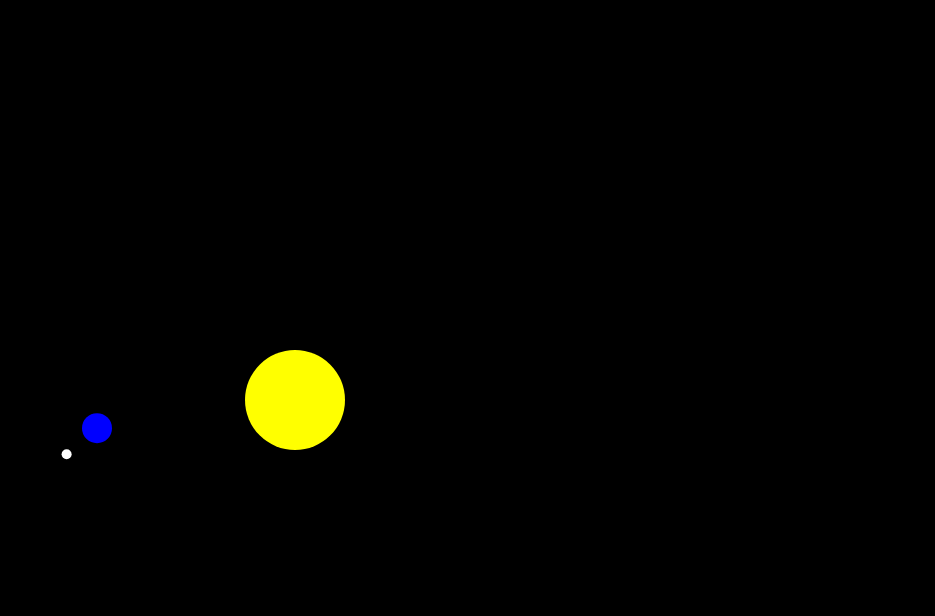
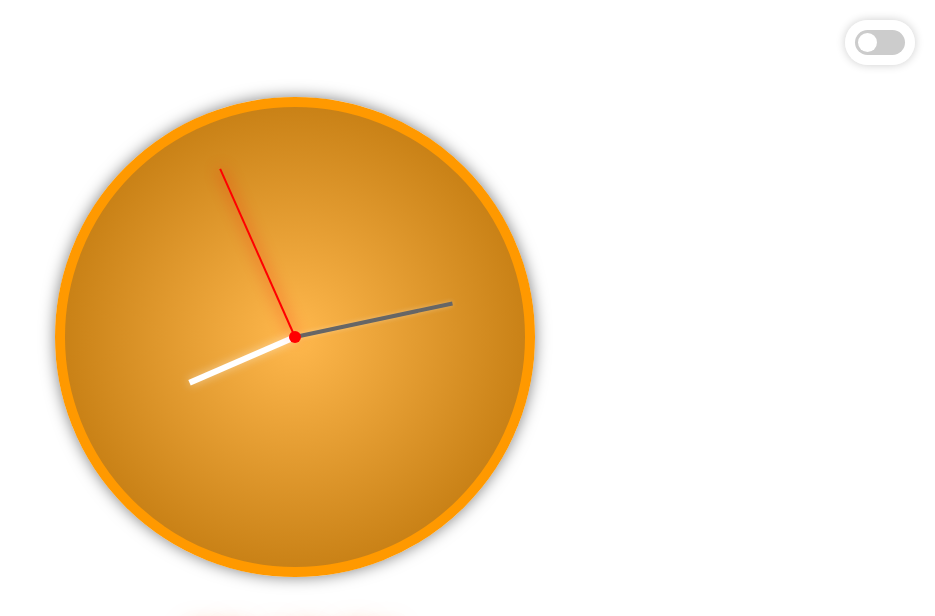
Before and after one commit to mohitsbh/Analog-Clock, a plain HTML site: page index.html in a window 1280 px wide. Shown: the top 616 px of the page, without its empty margins (345-1280 px from the left). Drawn offline with Linux system fonts and the light colour scheme.

Commit message:
Update index.html

```diff
--- a/index.html
+++ b/index.html
@@ -3,92 +3,256 @@
 <head>
     <meta charset="UTF-8">
     <meta name="viewport" content="width=device-width, initial-scale=1.0">
-    <title>Sun, Earth, and Moon</title>
+    <title>Analog and Digital Clock</title>
     <style>
+        /* Basic reset and defaults */
+        * {
+            margin: 0;
+            padding: 0;
+            box-sizing: border-box;
+        }
+
         body {
-            margin: 0;
+            display: flex;
+            justify-content: center;
+            align-items: center;
+            height: 100vh;
+            flex-direction: column;
+            font-family: 'Arial', sans-serif;
+            transition: background-color 0.5s, color 0.5s; /* Smooth transition for modes */
+        }
+
+        /* Container for dark/light mode toggle */
+        .toggle-container {
+            position: absolute;
+            top: 20px;
+            right: 20px;
+            background-color: rgba(255, 255, 255, 0.6);
+            border-radius: 50px;
+            padding: 10px;
+            cursor: pointer;
             display: flex;
             align-items: center;
             justify-content: center;
-            background-color: black;
-            height: 100vh;
-            overflow: hidden;
+            box-shadow: 0 0 10px rgba(0, 0, 0, 0.2);
         }
-        canvas {
-            display: block;
+
+        .toggle-container input {
+            width: 50px;
+            height: 25px;
+            border-radius: 25px;
+            appearance: none;
+            background-color: #ccc;
+            position: relative;
+            transition: all 0.3s;
+        }
+
+        .toggle-container input:checked {
+            background-color: #333;
+        }
+
+        .toggle-container input:before {
+            content: '';
+            position: absolute;
+            top: 3px;
+            left: 3px;
+            width: 19px;
+            height: 19px;
+            background-color: #fff;
+            border-radius: 50%;
+            transition: transform 0.3s;
+        }
+
+        .toggle-container input:checked:before {
+            transform: translateX(25px);
+        }
+
+        .clock {
+            width: 60vmin;
+            height: 60vmin;
+            border: 10px solid #ff9900;
+            border-radius: 50%;
+            position: relative;
+            box-shadow: 0 0 15px rgba(0, 0, 0, 0.5);
+            margin-bottom: 30px;
+            background: radial-gradient(circle, #ffb84d, #b36b00);
+            transition: background 0.5s, box-shadow 0.5s; /* Smooth background and shadow change */
+        }
+
+        .hand {
+            position: absolute;
+            bottom: 50%;
+            left: 50%;
+            transform-origin: 50% 100%;
+            transform: translateX(-50%);
+        }
+
+        .hour-hand, .minute-hand, .second-hand {
+            transition: transform 0.5s ease;
+        }
+
+        .hour-hand {
+            width: 6px;
+            height: 25%;
+            background-color: #fff;
+            z-index: 3;
+            box-shadow: 0 0 10px rgba(255, 255, 255, 0.5);
+        }
+
+        .minute-hand {
+            width: 4px;
+            height: 35%;
+            background-color: #666;
+            z-index: 4;
+            box-shadow: 0 0 5px rgba(255, 255, 255, 0.3);
+        }
+
+        .second-hand {
+            width: 2px;
+            height: 40%;
+            background-color: #ff0000;
+            z-index: 4;
+            box-shadow: 0 0 15px #ff0000;
+        }
+
+        .center-dot {
+            width: 12px;
+            height: 12px;
+            background-color: #ff0000;
+            border-radius: 50%;
+            position: absolute;
+            bottom: 50%;
+            left: 50%;
+           z-index: 6;
+            transform: translateX(-50%) translateY(50%);
+        }
+
+        .digital-clock {
+            font-family: 'Roboto', sans-serif;
+            font-size: 4vw; /* Responsive font size for digital clock */
+            color: #ff9900;
+            text-align: center;
+            margin-top: 15px;
+            letter-spacing: 2px;
+            text-shadow: 0 0 10px #ff6600, 0 0 20px #ff6600, 0 0 30px #ff6600;
+        }
+
+        .date-display {
+            font-size: 18px;
+            text-align: center;
+            color: #bbb;
+        }
+
+        /* Media Queries for responsive design */
+        @media (max-width: 768px) {
+            .clock {
+                width: 70vmin;
+                height: 70vmin;
+            }
+            .digital-clock {
+                font-size: 5vw;
+            }
+        }
+
+        @media (max-width: 480px) {
+            .clock {
+                width: 80vmin;
+                height: 80vmin;
+            }
+            .digital-clock {
+                font-size: 6vw;
+            }
+        }
+
+        /* Dark mode styles */
+        body.dark-mode {
+            background-color: #1e1e1e;
+            color: white;
+        }
+
+        .clock.dark-mode {
+            background: radial-gradient(circle, #6f4e37, #3b2f2a);
+            box-shadow: 0 0 20px rgba(0, 0, 0, 0.8);
+        }
+
+        .digital-clock.dark-mode {
+            color: #ff9900;
+        }
+
+        .date-display.dark-mode {
+            color: #777;
         }
     </style>
 </head>
 <body>
-    <canvas id="solarCanvas"></canvas>
+
+    <!-- Dark/Light Mode Toggle -->
+    <div class="toggle-container">
+        <input type="checkbox" id="modeToggle">
+    </div>
+
+    <!-- Analog Clock and Date -->
+    <div class="clock">
+        <div class="center-dot"></div>
+        <div class="hand hour-hand" id="hourHand"></div>
+        <div class="hand minute-hand" id="minuteHand"></div>
+        <div class="hand second-hand" id="secondHand"></div>
+    </div>
+
+    <div class="digital-clock" id="digitalClock"></div>
+    <div class="date-display" id="dateDisplay"></div>
 
     <script>
-        const canvas = document.getElementById('solarCanvas');
-        const ctx = canvas.getContext('2d');
+        // Update Clock Function
+        function updateClock() {
+            const now = new Date();
 
-        // Set canvas to full-screen size
-        function resizeCanvas() {
-            canvas.width = window.innerWidth;
-            canvas.height = window.innerHeight;
+            // Get the current time
+            const hours = now.getHours();
+            const minutes = now.getMinutes();
+            const seconds = now.getSeconds();
+
+            // Calculate the degrees for each hand
+            const hourDeg = (hours % 12) * 30 + (minutes / 2); // Hour hand moves as minutes pass
+            const minuteDeg = minutes * 6; // 360°/60 minutes
+            const secondDeg = seconds * 6; // 360°/60 seconds
+
+            // Apply the calculated rotation to each clock hand
+            document.getElementById("hourHand").style.transform = `translateX(-50%) rotate(${hourDeg}deg)`;
+            document.getElementById("minuteHand").style.transform = `translateX(-50%) rotate(${minuteDeg}deg)`;
+
+            // Update the second hand with an immediate effect to avoid sudden jumps.
+            const secondHand = document.getElementById("secondHand");
+            secondHand.style.transition = "transform 0s linear"; // No transition for instant movement
+            secondHand.style.transform = `translateX(-50%) rotate(${secondDeg}deg)`;
+
+            // Update the digital clock
+            let displayHours = hours < 10 ? "0" + hours : hours;
+            let displayMinutes = minutes < 10 ? "0" + minutes : minutes;
+            let displaySeconds = seconds < 10 ? "0" + seconds : seconds;
+            document.getElementById("digitalClock").textContent = displayHours + ":" + displayMinutes + ":" + displaySeconds;
+
+            // Update the date
+            const options = { year: 'numeric', month: 'long', day: 'numeric' };
+            const dateString = now.toLocaleDateString('en-US', options);
+            document.getElementById("dateDisplay").textContent = dateString;
         }
 
-        window.addEventListener('resize', resizeCanvas);
-        resizeCanvas();
+        // Dark/Light Mode Toggle Event Listener
+        const toggleSwitch = document.getElementById("modeToggle");
+        toggleSwitch.addEventListener("change", () => {
+            document.body.classList.toggle("dark-mode");
+            document.querySelector(".clock").classList.toggle("dark-mode");
+            document.getElementById("digitalClock").classList.toggle("dark-mode");
+            document.getElementById("dateDisplay").classList.toggle("dark-mode");
+        });
 
-        const sun = { radius: 50, color: 'yellow' };
-        const earth = { distance: 200, radius: 15, color: 'blue', speed: 0.01, angle: 0 };
-        const moon = { distance: 40, radius: 5, color: 'white', speed: 0.05, angle: 0 };
+        // Update the clock every second
+        setInterval(updateClock, 1000);
 
-        function drawSun(centerX, centerY) {
-            ctx.beginPath();
-            ctx.arc(centerX, centerY, sun.radius, 0, Math.PI * 2);
-            ctx.fillStyle = sun.color;
-            ctx.fill();
-            ctx.closePath();
-        }
+        // Initialize the clock immediately
+        updateClock();
+    </script>
 
-        function drawEarth(centerX, centerY) {
-            earth.x = centerX + earth.distance * Math.cos(earth.angle);
-            earth.y = centerY + earth.distance * Math.sin(earth.angle);
-
-            ctx.beginPath();
-            ctx.arc(earth.x, earth.y, earth.radius, 0, Math.PI * 2);
-            ctx.fillStyle = earth.color;
-            ctx.fill();
-            ctx.closePath();
-        }
-
-        function drawMoon() {
-            const moonX = earth.x + moon.distance * Math.cos(moon.angle);
-            const moonY = earth.y + moon.distance * Math.sin(moon.angle);
-
-            ctx.beginPath();
-            ctx.arc(moonX, moonY, moon.radius, 0, Math.PI * 2);
-            ctx.fillStyle = moon.color;
-            ctx.fill();
-            ctx.closePath();
-        }
-
-        function animate() {
-            ctx.clearRect(0, 0, canvas.width, canvas.height);
-
-            // Center the solar system in the middle of the canvas
-            const centerX = canvas.width / 2;
-            const centerY = canvas.height / 2;
-
-            // Draw Sun, Earth, and Moon
-            drawSun(centerX, centerY);
-            drawEarth(centerX, centerY);
-            drawMoon();
-
-            // Update angles for movement
-            earth.angle += earth.speed;
-            moon.angle += moon.speed;
-
-            requestAnimationFrame(animate);
-        }
-
-        animate();
-    </script>
 </body>
 </html>
```
